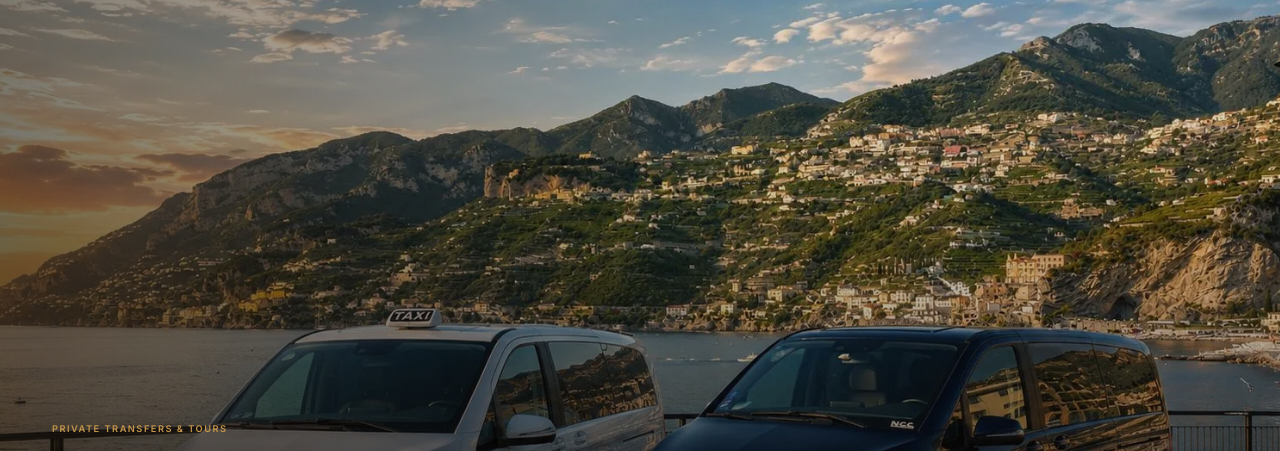
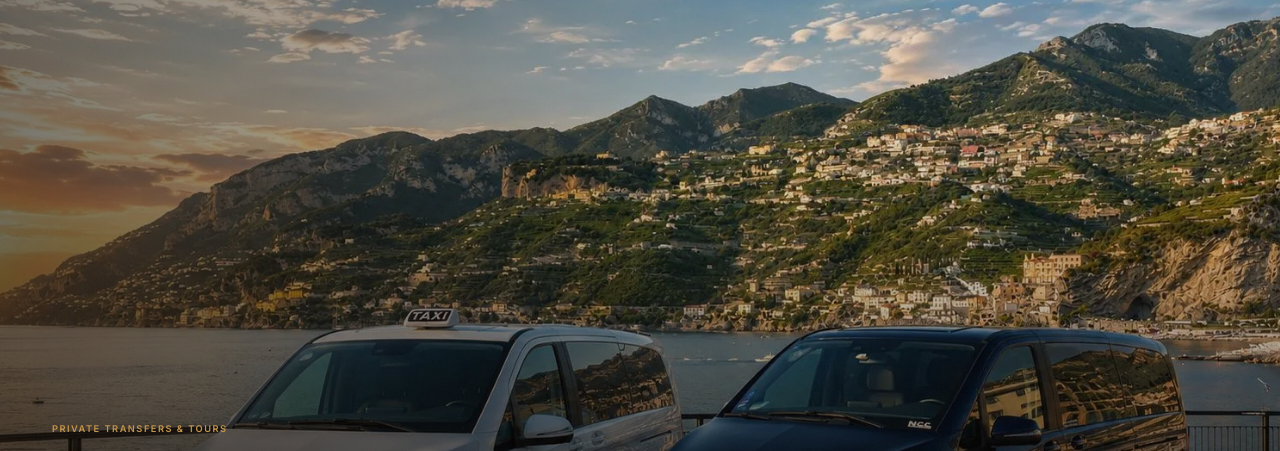
Before and after one commit to Unquiet-apb/campania-taxi-service, a website: page index.html in a window 1280 px wide. Shown: the part 59-510 px from the top of the page. Drawn offline with Linux system fonts and the light colour scheme.

Commit message:
fix: object-position hero al 40% 50% per valorizzare tramonto e van

```diff
--- a/styles.css
+++ b/styles.css
@@ -279,7 +279,7 @@ body::before {
 .hero-media img {
   width: 100%; height: 100%;
   object-fit: cover;
-  object-position: center 55%;
+  object-position: 40% 50%;
 }
 
 .hero-media::after {
```
